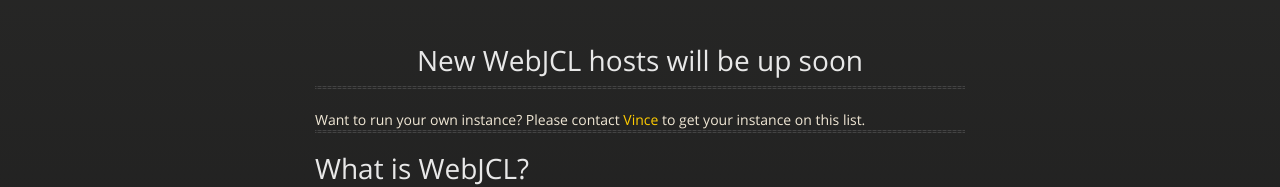
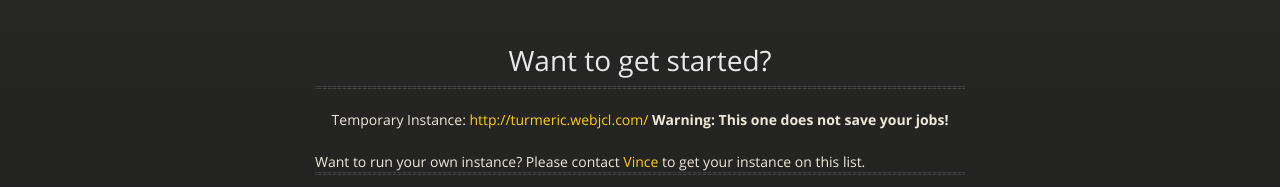
Before and after one commit to niumainframe/niumainframe.github.io, a plain HTML site: page index.html in a window 1280 px wide. Shown: the part 226-413 px from the top of the page. Drawn offline with nearby package versions, Linux system fonts and the light colour scheme; a script that the page names is missing.

Commit message:
Added turmeric instance

```diff
--- a/index.html
+++ b/index.html
@@ -40,8 +40,11 @@
 
 
         <div style="text-align: center;">
-	  <h1> New WebJCL hosts will be up soon </h1>
+	  <h1> Want to get started? </h1>
         <hr/>
+
+       Temporary Instance: <a href="http://turmeric.webjcl.com/">http://turmeric.webjcl.com/</a> <strong>Warning: This one does not save your jobs!</strong> <br> <br>
+
 
 
         </div>
```
